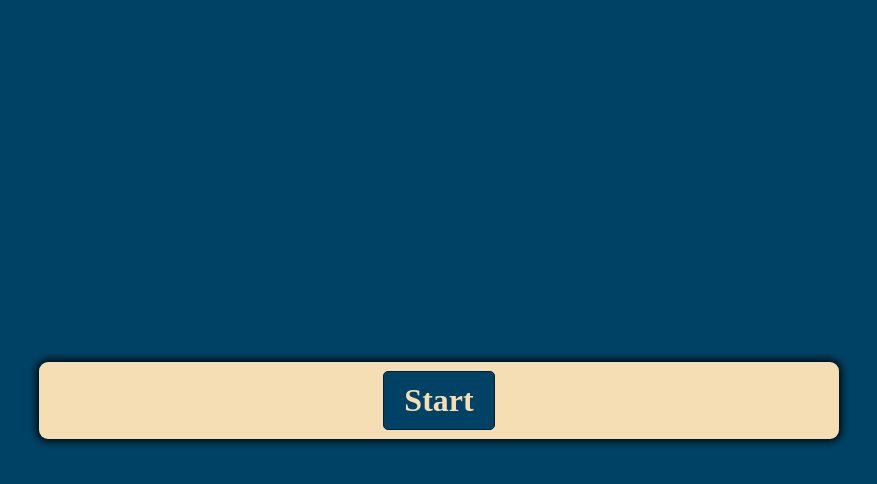
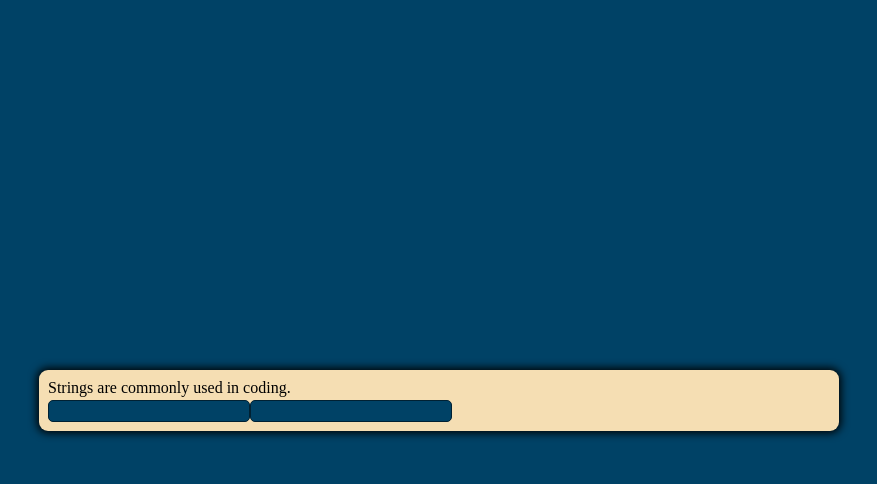
Before and after one commit to julianlosak/Code-Quiz, a plain HTML site: page index.html in a window 1280 px wide. Both pictures are taken after a click on the button "Start". Shown: the whole page, without its empty margins (201-1078 px from the left). Drawn offline with Linux system fonts and the light colour scheme.

Commit message:
added js functions to buttons so that the user can successfully start the quiz and click an answer. the screen changes colors if correct or inccorect and prompts user to go to the next question. At the end of the four questions user is prompted to restart.

```diff
--- a/css/style.css
+++ b/css/style.css
@@ -22,7 +22,7 @@ body {
 }
 
 body.correct {
-    --hue: var(--hue-neutral);
+    --hue: var(--hue-correct);
 }
 
 body.wrong {
@@ -50,9 +50,10 @@ body.wrong {
     background-color: hsl(var(--hue), 100%, 20%);
     border: 1px solid hsl(var(--hue), 100%, 10%);
     border-radius: 5px;
-    padding: 5px 10px;
-    color: wheat;
+    padding: 10px 100px;
+    color: rgb(199, 188, 167);
     outline: none;
+    font-size: 2rem;
 }
 
 .btn:hover {
@@ -82,11 +83,3 @@ body.wrong {
 .hide {
     display: none;
 }
-
-/*li {
-    list-style: none;
-}
-
-.hide{
-    display: none;
-}
--- a/js/script.js
+++ b/js/script.js
@@ -1,11 +1,113 @@
+const startButton = document.getElementById("start-btn")
+const nextButton = document.getElementById("next-btn")
+const questionContainerElement = document.getElementById("question-container")
+const questionElement = document.getElementById("question")
+const answerButtonsElement = document.getElementById("answer-buttons")
 
+let shuffledQuestions, currentQuestionIndex
 
+startButton.addEventListener("click", startGame)
+nextButton.addEventListener("click", () => {
+  currentQuestionIndex++
+  setNextQuestion()
+})
+function startGame() {
+  startButton.classList.add("hide")
+  shuffledQuestions = questions.sort(() => Math.random() - .5)
+  currentQuestionIndex = 0
+  questionContainerElement.classList.remove("hide")
+  setNextQuestion()
+}
 
+function setNextQuestion () {
+  resetState()
+  showQuestion(shuffledQuestions[currentQuestionIndex])
+}
 
+function showQuestion(question) {
+  questionElement.innerText = question.question
+  question.answers.forEach(answer => {
+    const button = document.createElement("button")
+    button.classList.add("btn")
+    if (answer.correct) {
+      button.dataset.correct = answer.correct
+    }
+    button.addEventListener("click", selectAnswer)
+    answerButtonsElement.appendChild(button)
+  })
+}
 
+function resetState() {
+  nextButton.classList.add("hide")
+  while (answerButtonsElement.firstChild) {
+    answerButtonsElement.removeChild
+    (answerButtonsElement.firstChild)
+  }
+}
 
+function selectAnswer(e) {
+  const selectedButton = e.target
+  const correct = selectedButton.dataset.correct
+  setStatusClass(document.body, correct)
+  Array.from(answerButtonsElement.children).forEach(button => {
+    setStatusClass(button, button.dataset.correct)
+  })
+  if (shuffledQuestions.length > currentQuestionIndex + 1) {
+    nextButton.classList.remove("hide")
+  } else {
+    startButton.innerText = "Restart"
+    startButton.classList.remove("hide")
+  }
+}
 
+function setStatusClass(element, correct) {
+  clearStatusClass(element)
+  if (correct) {
+    element.classList.add("correct")
+  } else {
+    element.classList.add("wrong")
+  }
+}
 
+function clearStatusClass(element) {
+  element.classList.remove("correct")
+  element.classList.remove("wrong")
+}
+
+const questions = [
+  {
+    question: "Strings are commonly used in coding.",
+    answers: [
+      { text:"False" , correct: false },
+      { text: "True", correct: true },
+    ]
+  },
+  {
+    question: "Commonly used data types do NOT use:",
+    answers: [
+      { text: "Strings", correct: false },
+      { text: "Booleans", correct: false },
+      { text: "Alerts", correct: true },
+      { text: "Numbers", correct: false }
+    ]
+  },
+  {
+    question: "We use inspect to make dev tools appear in the browser.",
+    answers: [
+      { text: "false", correct: false },
+      { text: "true", correct: true },
+    ]
+  },
+  {
+    question: "String values must be enclosed in ______ when being assigned to variables.",
+    answers: [
+      { text: "Quotes", correct: true },
+      { text: "Parenthesis", correct: false },
+      { text: "Brackets", correct: true },
+      { text: "Colons", correct: false }
+    ]
+  }
+]
 
 
 
```
